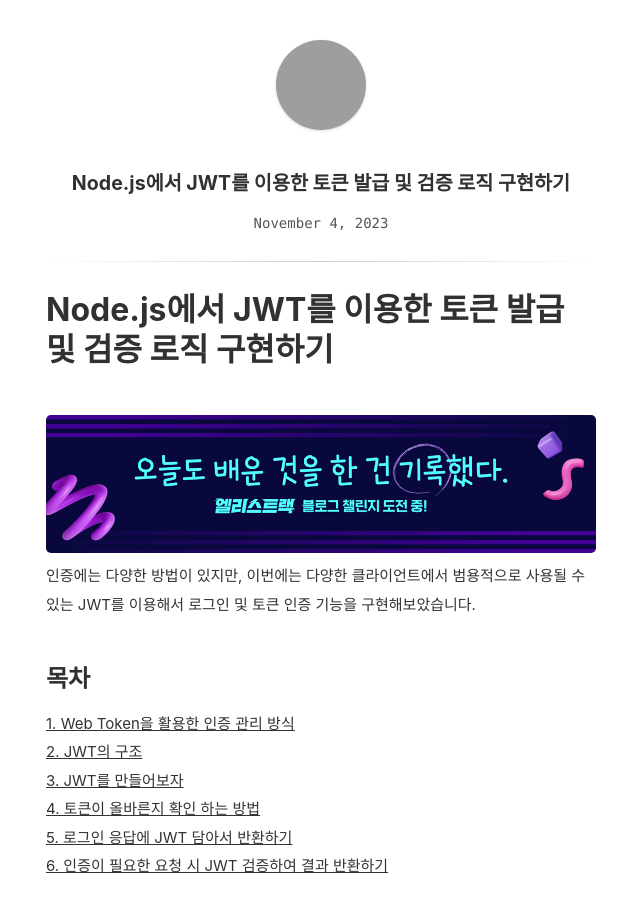
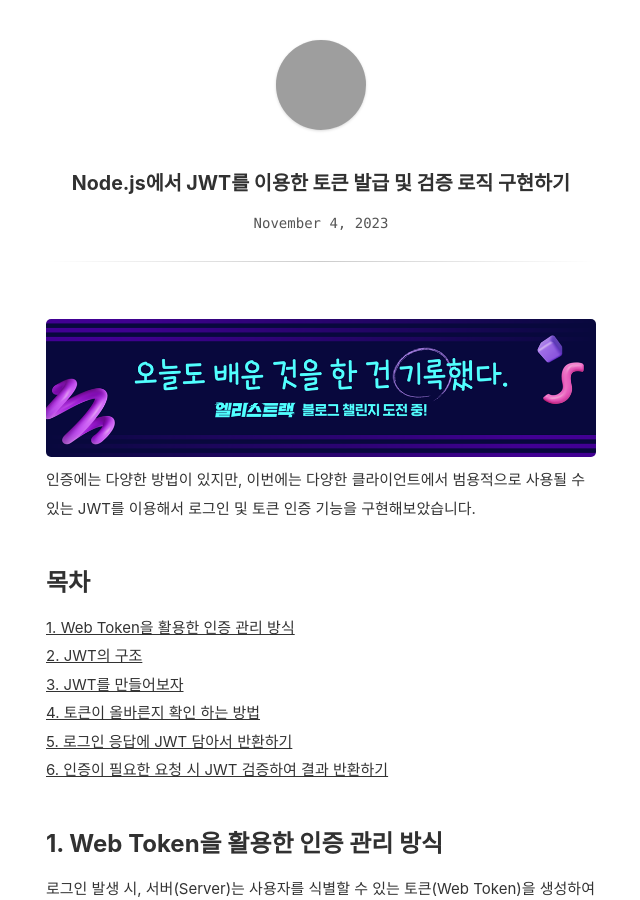
Before and after one commit to Ji-hoon/blog, a Jekyll site: the page built from _posts/2023-11-04-JWT-and-authorization.md, in a window 1280 px wide and 900 px high, cut to the strip 0-900 px from the top of the window. Shown: the whole strip, without its empty margins (319-959 px from the left). Built offline with Jekyll 4.4.1, drawn with Linux system fonts in a browser that asks for light colours; comment, search, counter and statistics services are not loaded; grey boxes are pictures that could not be loaded.

Commit message:
remove post title

```diff
--- a/_posts/2023-11-04-JWT-and-authorization.md
+++ b/_posts/2023-11-04-JWT-and-authorization.md
@@ -2,8 +2,6 @@
 title: Node.js에서 JWT를 이용한 토큰 발급 및 검증 로직 구현하기
 updated: 2023-11-04 10:00
 ---
-
-# Node.js에서 JWT를 이용한 토큰 발급 및 검증 로직 구현하기
 
 &nbsp;
 
```
